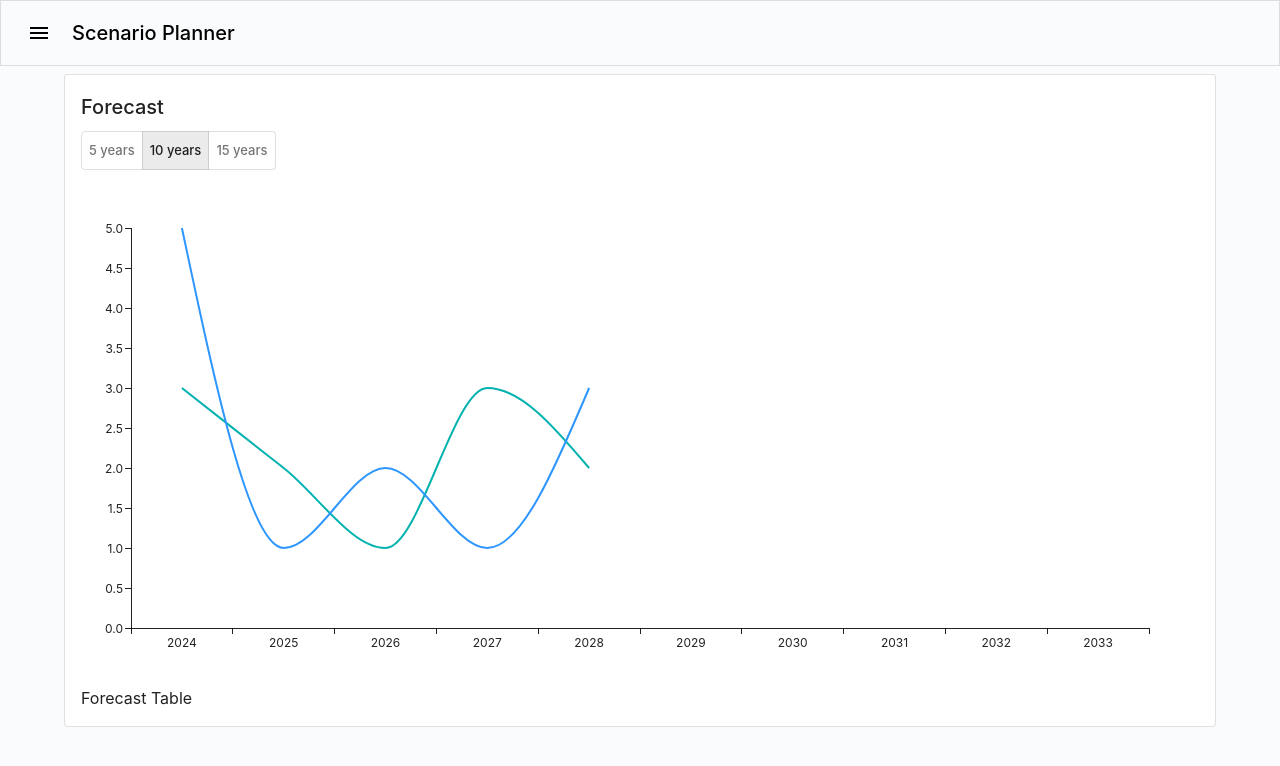
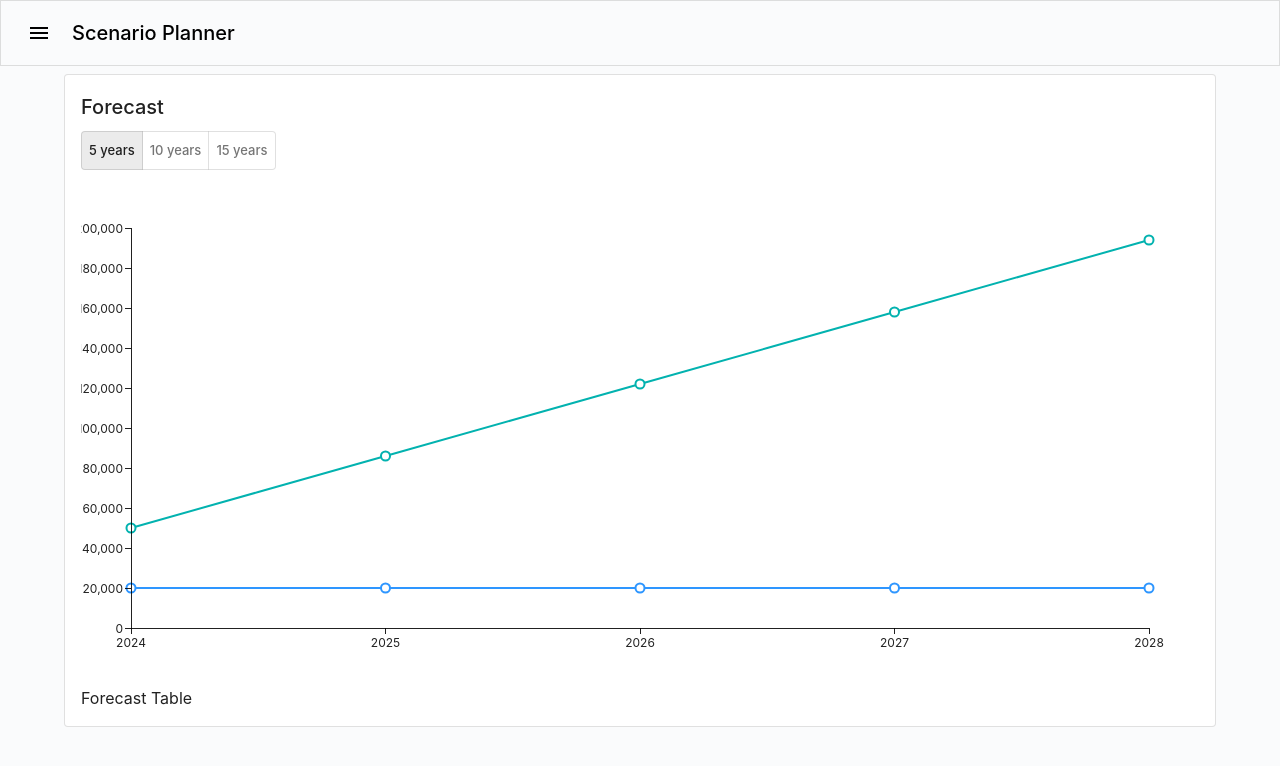
Before and after one commit to jperaino/scenario-planner, a React (Create React App) app: page / in a window 1280 px wide. Shown: the top 766 px of the page. Built offline with nearby package versions, Linux system fonts and the light colour scheme; the HTML template or start-up script is replaced by a standard one.

Commit message:
add chart data from state

```diff
--- a/src/App.tsx
+++ b/src/App.tsx
@@ -8,6 +8,7 @@ import theme from "./theme";
 import MainContentContainer from "./components/layout/MainContentContainer";
 import MainAppBar from "./components/layout/MainAppBar";
 import ForecastSection from "./components/forecast/ForecastSection";
+import { CurrentStateContextProvider } from "./components/currentState/CurrentStateContext";
 // TODO: Add SDKs for Firebase products that you want to use
 // https://firebase.google.com/docs/web/setup#available-libraries
 
@@ -33,7 +34,9 @@ function App() {
       <div className="App">
         <MainAppBar />
         <MainContentContainer>
-          <ForecastSection />
+          <CurrentStateContextProvider>
+            <ForecastSection />
+          </CurrentStateContextProvider>
         </MainContentContainer>
       </div>
     </ThemeProvider>
--- /dev/null
+++ b/src/components/currentState/CurrentStateContext.tsx
@@ -0,0 +1,74 @@
+import React, { useEffect, useState } from "react";
+interface ICurrentStateContext {
+  cash: number;
+  retirement: number;
+  debt: number;
+  monthlyIncome: number;
+  monthlySpending: number;
+
+  // Calculated
+  netWorth: number | null;
+  monthlyCashflow: number | null;
+}
+
+const CurrentStateContext = React.createContext<
+  ICurrentStateContext | undefined
+>(undefined);
+const Provider = CurrentStateContext.Provider;
+const Consumer = CurrentStateContext.Consumer;
+
+export const useCurrentStateContext = () => {
+  const args = React.useContext(CurrentStateContext);
+
+  if (!args) {
+    throw new Error(
+      "Cannot use this component outside of a valid CurrentState context."
+    );
+  }
+
+  return args;
+};
+
+const CurrentStateContextProvider = (props: {
+  children: JSX.Element | JSX.Element[];
+}) => {
+  const [cash, setCash] = useState<number>(50000);
+  const [retirement, setRetirement] = useState<number>(75000);
+  const [debt, setDebt] = useState<number>(20000);
+  const [monthlyIncome, setMonthlyIncome] = useState<number>(5000);
+  const [monthlySpending, setMonthlySpending] = useState<number>(2000);
+
+  const [netWorth, setNetWorth] = useState<number | null>(null);
+  const [monthlyCashflow, setMonthlyCashflow] = useState<number | null>(null);
+
+  useEffect(() => {
+    setNetWorth(cash + retirement - debt);
+  }, [cash, retirement, debt]);
+
+  useEffect(() => {
+    setMonthlyCashflow(monthlyIncome - monthlySpending);
+  }, [monthlyIncome, monthlySpending]);
+
+  return (
+    <Provider
+      value={{
+        cash,
+        retirement,
+        debt,
+        monthlyIncome,
+        monthlySpending,
+        netWorth,
+        monthlyCashflow,
+      }}
+    >
+      {props.children}
+    </Provider>
+  );
+};
+
+export {
+  CurrentStateContext,
+  CurrentStateContextProvider,
+  Consumer as CurrentStateContextConsumer,
+};
+export default CurrentStateContext;
--- a/src/components/forecast/ForecastChart.tsx
+++ b/src/components/forecast/ForecastChart.tsx
@@ -2,40 +2,45 @@ import { Box, CircularProgress } from "@mui/material";
 import React from "react";
 import { useForecastContext } from "./ForecastContext";
 import {
+  ChartsTooltip,
   ChartsXAxis,
   ChartsYAxis,
   LinePlot,
+  MarkPlot,
   ResponsiveChartContainer,
 } from "@mui/x-charts";
 
 export interface ForecastChartProps {}
 
 const ForecastChart = ({}: ForecastChartProps) => {
-  const { dates, lines } = useForecastContext();
+  const { dates, scenarioLines } = useForecastContext();
 
-  if (!(dates && lines)) {
+  if (!(dates && scenarioLines)) {
     return <CircularProgress />;
   }
 
   return (
     <Box sx={{ width: "100%", height: 500 }}>
       <ResponsiveChartContainer
-        series={lines.map((line) => {
+        series={scenarioLines.map((ScenarioLine) => {
           return {
             type: "line",
-            data: line,
+            data: ScenarioLine.values,
+            label: ScenarioLine.baseMetric,
           };
         })}
         xAxis={[
           {
             data: dates,
-            scaleType: "band",
+            scaleType: "point",
             id: "x-axis-id",
           },
         ]}
         yAxis={[{ scaleType: "linear", id: "y-axis-id", min: 0 }]}
       >
         <LinePlot />
+        <MarkPlot />
+        <ChartsTooltip trigger="axis" />
         <ChartsYAxis position="left" axisId="y-axis-id" />
         <ChartsXAxis position="bottom" axisId="x-axis-id" />
       </ResponsiveChartContainer>
--- a/src/components/forecast/ForecastContext.tsx
+++ b/src/components/forecast/ForecastContext.tsx
@@ -1,10 +1,12 @@
 import React, { useEffect, useState } from "react";
-import { Interval } from "./forecast.interfaces";
+import { Interval, ScenarioLine } from "./forecast.interfaces";
+import { useCurrentStateContext } from "../currentState/CurrentStateContext";
+import { BaseMetric } from "../../main.interfaces";
 interface IForecastContext {
   interval: Interval;
   setInterval: (newInterval: Interval) => void;
   dates: string[] | null;
-  lines: number[][] | null;
+  scenarioLines: ScenarioLine[];
 }
 
 const ForecastContext = React.createContext<IForecastContext | undefined>(
@@ -28,16 +30,23 @@ export const useForecastContext = () => {
 const ForecastContextProvider = (props: {
   children: JSX.Element | JSX.Element[];
 }) => {
-  const [interval, setInterval] = useState<Interval>(10);
+  const { netWorth, monthlyCashflow, cash, debt, retirement } =
+    useCurrentStateContext();
+
+  const [interval, setInterval] = useState<Interval>(5);
   const [dates, setDates] = useState<string[] | null>(null);
-  const [lines, setLines] = useState([
-    [3, 2, 1, 3, 2],
-    [5, 1, 2, 1, 3],
-  ]);
+  const [scenarioLines, setScenarioLines] = useState<ScenarioLine[]>([]);
 
   useEffect(() => {
+    // Prevent chart from crashing if scenarioLines.values.length > dates.length
+    setScenarioLines([]);
+
     setDates(datesFromInterval(interval));
   }, [interval]);
+
+  useEffect(() => {
+    setScenarioLines(generateScenarioLines());
+  }, [netWorth, monthlyCashflow, dates]);
 
   const datesFromInterval = (interval: number): string[] => {
     const yearList: string[] = [];
@@ -47,7 +56,34 @@ const ForecastContextProvider = (props: {
       yearList.push(new Date(year, 0, 1).getFullYear().toString());
     }
     return yearList;
-    // return dates;
+  };
+
+  const generateScenarioLines = (): ScenarioLine[] => {
+    const scenarioLines: ScenarioLine[] = [];
+
+    if (dates) {
+      // Add net worth scenario line
+      if (cash && monthlyCashflow) {
+        scenarioLines.push({
+          baseMetric: BaseMetric.NetWorth,
+          values: dates.map((date, i) => {
+            return cash + i * 12 * monthlyCashflow;
+          }),
+        });
+      }
+
+      // Add cash scenario line
+      if (debt) {
+        scenarioLines.push({
+          baseMetric: BaseMetric.Debt,
+          values: dates.map((date, i) => {
+            return debt;
+          }),
+        });
+      }
+    }
+
+    return scenarioLines;
   };
 
   return (
@@ -56,7 +92,7 @@ const ForecastContextProvider = (props: {
         interval,
         setInterval,
         dates,
-        lines,
+        scenarioLines,
       }}
     >
       {props.children}
--- /dev/null
+++ b/src/main.interfaces.ts
@@ -0,0 +1,6 @@
+export enum BaseMetric {
+  NetWorth = "netWorth",
+  Debt = "debt",
+  Investments = "investments",
+  Cash = "cash",
+}
```
Also changed, not shown: src/components/forecast/forecast.interfaces.ts (+7 -0 lines).
